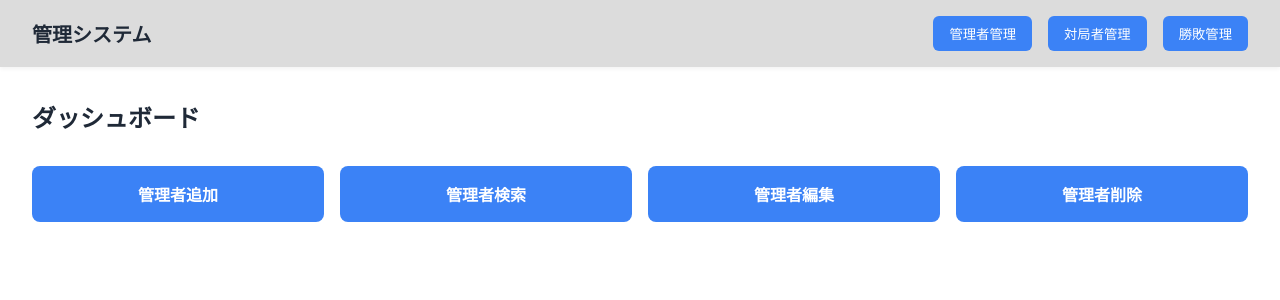
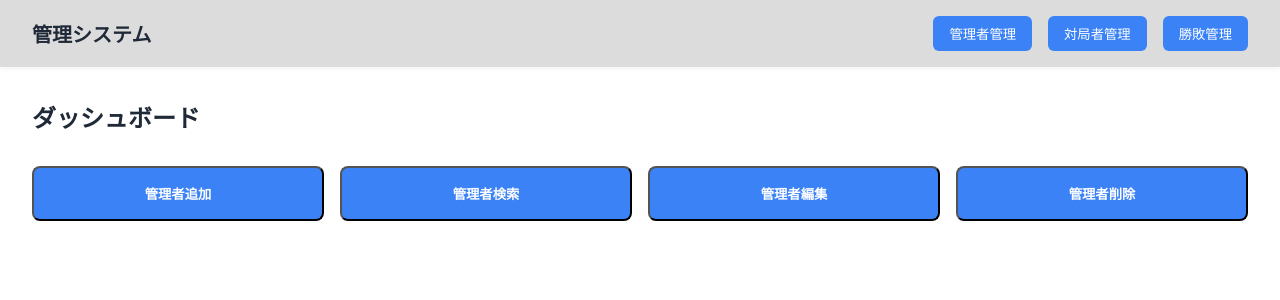
Before and after one commit to inunu1/next-rate, a Next.js app in the folder next-rate/: page /dashboard in a window 1280 px wide. Shown: the top 300 px of the page. Built offline with nearby package versions, Linux system fonts and the light colour scheme.

Commit message:
ポップアップをつけた

```diff
--- a/next-rate/src/app/dashboard/Dashboard.module.css
+++ b/next-rate/src/app/dashboard/Dashboard.module.css
@@ -107,3 +107,25 @@
 .navLink.active {
   background-color: #1d4ed8;
 }
+
+.modalOverlay {
+  position: fixed;
+  top: 0;
+  left: 0;
+  width: 100%;
+  height: 100%;
+  background-color: rgba(0, 0, 0, 0.4);
+  display: flex;
+  justify-content: center;
+  align-items: center;
+  z-index: 100;
+}
+
+.modal {
+  background-color: #ffffff;
+  padding: 2rem;
+  border-radius: 0.5rem;
+  width: 400px;
+  box-shadow: 0 4px 12px rgba(0, 0, 0, 0.2);
+  text-align: center;
+}
--- a/next-rate/src/app/dashboard/page.tsx
+++ b/next-rate/src/app/dashboard/page.tsx
@@ -1,11 +1,13 @@
 'use client';
 
 import { useState } from 'react';
-import Link from 'next/link';
 import styles from './Dashboard.module.css';
 
 export default function DashboardPage() {
   const [selectedCategory, setSelectedCategory] = useState<'admin' | 'player' | 'result'>('admin');
+  const [activePopup, setActivePopup] = useState<string | null>(null);
+
+  const closePopup = () => setActivePopup(null);
 
   return (
     <>
@@ -14,15 +16,9 @@ export default function DashboardPage() {
         <div className={styles.navContainer}>
           <h1 className={styles.logo}>管理システム</h1>
           <nav className={styles.nav}>
-            <button onClick={() => setSelectedCategory('admin')} className={styles.navLink}>
-              管理者管理
-            </button>
-            <button onClick={() => setSelectedCategory('player')} className={styles.navLink}>
-              対局者管理
-            </button>
-            <button onClick={() => setSelectedCategory('result')} className={styles.navLink}>
-              勝敗管理
-            </button>
+            <button onClick={() => setSelectedCategory('admin')} className={styles.navLink}>管理者管理</button>
+            <button onClick={() => setSelectedCategory('player')} className={styles.navLink}>対局者管理</button>
+            <button onClick={() => setSelectedCategory('result')} className={styles.navLink}>勝敗管理</button>
           </nav>
         </div>
       </header>
@@ -33,31 +29,61 @@ export default function DashboardPage() {
 
         {selectedCategory === 'admin' && (
           <div className={styles.grid}>
-            <Link href="/users-management/add" className={styles.buttonBlue}>管理者追加</Link>
-            <Link href="/users-management/search" className={styles.buttonBlue}>管理者検索</Link>
-            <Link href="/users-management/edit" className={styles.buttonBlue}>管理者編集</Link>
-            <Link href="/users-management/delete" className={styles.buttonBlue}>管理者削除</Link>
+            <button onClick={() => setActivePopup('admin-add')} className={styles.buttonBlue}>管理者追加</button>
+            <button onClick={() => setActivePopup('admin-search')} className={styles.buttonBlue}>管理者検索</button>
+            <button onClick={() => setActivePopup('admin-edit')} className={styles.buttonBlue}>管理者編集</button>
+            <button onClick={() => setActivePopup('admin-delete')} className={styles.buttonBlue}>管理者削除</button>
           </div>
         )}
 
         {selectedCategory === 'player' && (
           <div className={styles.grid}>
-            <Link href="/players-management/list" className={styles.buttonBlue}>対局者一覧</Link>
-            <Link href="/players-management/add" className={styles.buttonBlue}>対局者追加</Link>
-            <Link href="/players-management/edit" className={styles.buttonBlue}>対局者編集</Link>
-            <Link href="/players-management/delete" className={styles.buttonBlue}>対局者削除</Link>
+            <button onClick={() => setActivePopup('player-list')} className={styles.buttonBlue}>対局者一覧</button>
+            <button onClick={() => setActivePopup('player-add')} className={styles.buttonBlue}>対局者追加</button>
+            <button onClick={() => setActivePopup('player-edit')} className={styles.buttonBlue}>対局者編集</button>
+            <button onClick={() => setActivePopup('player-delete')} className={styles.buttonBlue}>対局者削除</button>
           </div>
         )}
 
         {selectedCategory === 'result' && (
           <div className={styles.grid}>
-            <Link href="/results-management/record" className={styles.buttonBlue}>勝敗記録</Link>
-            <Link href="/results-management/search" className={styles.buttonBlue}>勝敗検索</Link>
-            <Link href="/results-management/edit" className={styles.buttonBlue}>勝敗編集</Link>
-            <Link href="/results-management/delete" className={styles.buttonBlue}>勝敗削除</Link>
+            <button onClick={() => setActivePopup('result-record')} className={styles.buttonBlue}>勝敗記録</button>
+            <button onClick={() => setActivePopup('result-search')} className={styles.buttonBlue}>勝敗検索</button>
+            <button onClick={() => setActivePopup('result-edit')} className={styles.buttonBlue}>勝敗編集</button>
+            <button onClick={() => setActivePopup('result-delete')} className={styles.buttonBlue}>勝敗削除</button>
+          </div>
+        )}
+
+        {/* 🪟 ポップアップ表示 */}
+        {activePopup && (
+          <div className={styles.modalOverlay}>
+            <div className={styles.modal}>
+              <h3>{popupTitle(activePopup)}</h3>
+              <p>ここに「{popupTitle(activePopup)}」のフォームや操作を追加できます。</p>
+              <button onClick={closePopup} className={styles.buttonYellow}>閉じる</button>
+            </div>
           </div>
         )}
       </main>
     </>
   );
 }
+
+// ポップアップタイトルを返す関数
+function popupTitle(key: string): string {
+  const titles: Record<string, string> = {
+    'admin-add': '管理者追加',
+    'admin-search': '管理者検索',
+    'admin-edit': '管理者編集',
+    'admin-delete': '管理者削除',
+    'player-list': '対局者一覧',
+    'player-add': '対局者追加',
+    'player-edit': '対局者編集',
+    'player-delete': '対局者削除',
+    'result-record': '勝敗記録',
+    'result-search': '勝敗検索',
+    'result-edit': '勝敗編集',
+    'result-delete': '勝敗削除',
+  };
+  return titles[key] || '操作';
+}
```
